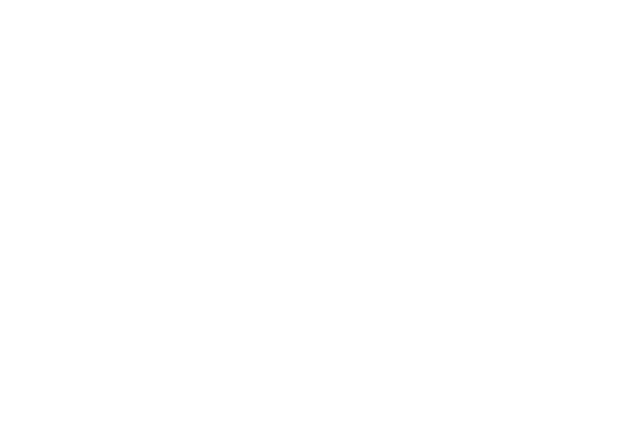
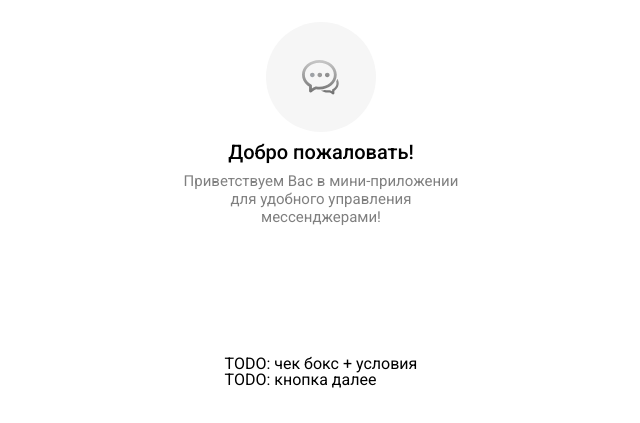
Before and after one commit to Mikey958/chat-hub-ai, a React (Vite) app: page /welcome in a window 1280 px wide. Shown: the part 377-800 px from the top of the page, without its empty margins (319-959 px from the left). Built offline with nearby package versions, Linux system fonts and the light colour scheme.

Commit message:
feature: create one part in WelcomePage

```diff
--- a/src/pages/WelcomePage/Welcome.module.scss
+++ b/src/pages/WelcomePage/Welcome.module.scss
@@ -0,0 +1,40 @@
+.welcomePage {
+  display: flex;
+  flex: 1 0 auto;
+  flex-direction: column;
+  justify-content: flex-end;
+  align-items: center;
+  width: 100%;
+  padding: 35px 20px;
+  background-color: #fff;
+  gap: 130px;
+
+  &__info {
+    display: flex;
+    flex-direction: column;
+    align-items: center;
+    justify-content: flex-start;
+    gap: 10px;
+  }
+
+  &__title {
+    font-family: 'Roboto', sans-serif;
+    font-weight: 500;
+    font-style: Medium;
+    font-size: 20px;
+    line-height: 1;
+    letter-spacing: 0;
+    color: #000;
+  }
+
+  &__text {
+    text-align: center;
+    font-family: 'Roboto', sans-serif;
+    font-weight: 400;
+    font-style: Regular;
+    font-size: 15px;
+    line-height: 1.2;
+    letter-spacing: 0;
+    color: #00000080;
+  }
+}
--- a/src/pages/WelcomePage/Welcome.tsx
+++ b/src/pages/WelcomePage/Welcome.tsx
@@ -1,5 +1,24 @@
+import { Logo } from '../../shared/ui/Logo';
 import s from './Welcome.module.scss';
 
 export const Welcome = () => {
-  return <main className={s.welcomePage}></main>;
+  return (
+    <main className={s.welcomePage}>
+      <section className={s.welcomePage__info}>
+        <Logo />
+        <h1 className={s.welcomePage__title}>Добро пожаловать!</h1>
+        <p className={s.welcomePage__text}>
+          Приветствуем Вас в мини-приложении
+          <br />
+          для удобного управления
+          <br />
+          мессенджерами!
+        </p>
+      </section>
+      <section className={s.welcomePage__logic}>
+        <p>TODO: чек бокс + условия</p>
+        <p>TODO: кнопка далее</p>
+      </section>
+    </main>
+  );
 };
--- /dev/null
+++ b/src/shared/ui/Logo/Logo.module.scss
@@ -0,0 +1,15 @@
+.logo {
+  user-select: none;
+  border-radius: 50%;
+  aspect-ratio: 1/1;
+  width: 110px;
+  height: 110px;
+  background-color: #f6f6f6;
+  display: flex;
+  justify-content: center;
+  align-items: center;
+
+  &__img {
+    user-select: none;
+  }
+}
--- /dev/null
+++ b/src/shared/ui/Logo/Logo.tsx
@@ -0,0 +1,10 @@
+import chatsImage from '../../assets/icons/chats-detail-icon.svg';
+import s from './Logo.module.scss';
+
+export const Logo = () => {
+  return (
+    <article className={s.logo}>
+      <img className={s.logo__img} src={chatsImage} alt='Иконка чата' />
+    </article>
+  );
+};
--- /dev/null
+++ b/src/shared/ui/Logo/index.ts
@@ -0,0 +1 @@
+export { Logo } from './Logo';
```
Also changed, not shown: src/shared/assets/icons/chats-detail-icon.svg (added).
